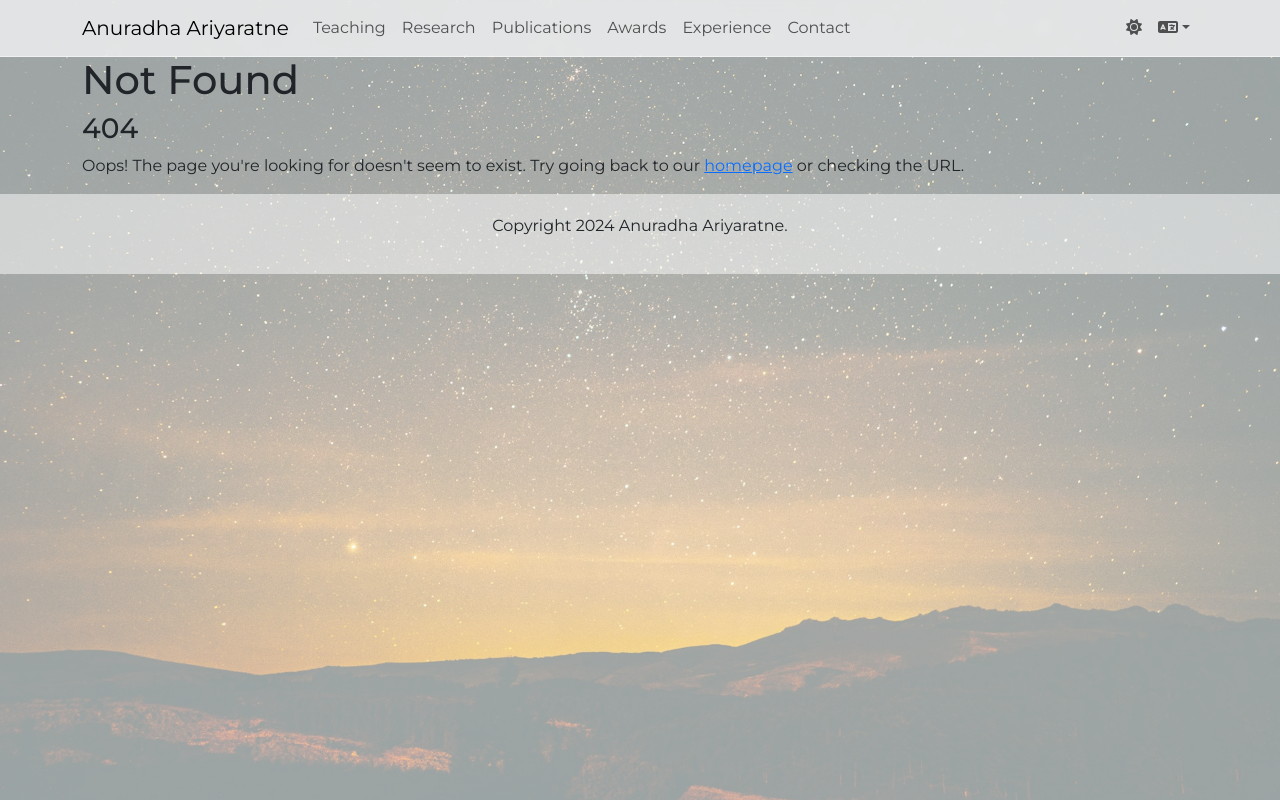
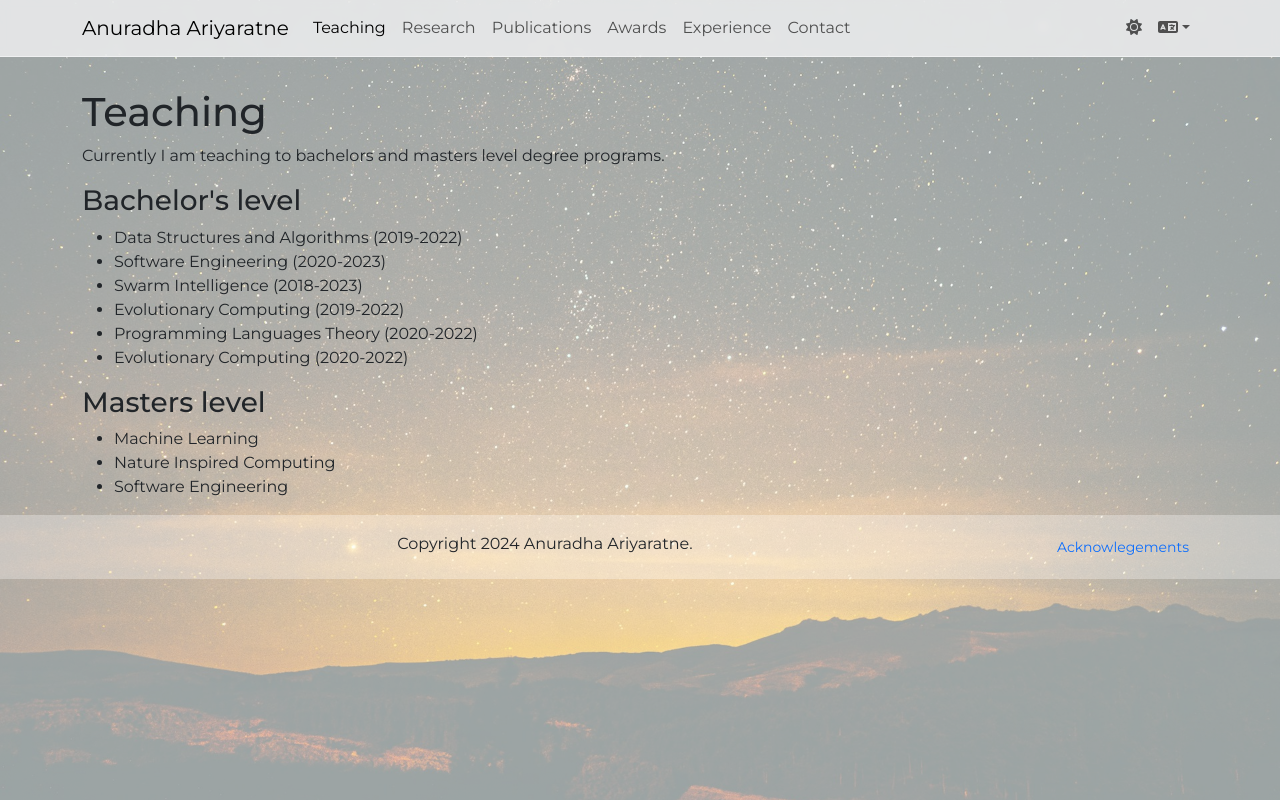
Before and after one commit to mkanuradhi/mkanuradhi-app, a React (Vite) app: page /teaching in a window 1280 px wide. Built offline with nearby package versions, Linux system fonts and the light colour scheme.

Commit message:
adding basic teaching page and footer updates

```diff
--- a/src/App.scss
+++ b/src/App.scss
@@ -33,6 +33,14 @@
     animation: fadeImageReverse 20s infinite alternate;
   }
 
+  .top-margin-row {
+    margin-top: 32px;
+  }
+
+  .text-justify {
+    text-align: justify;
+  }
+
 }
 
 @keyframes fadeImage {
--- a/src/App.tsx
+++ b/src/App.tsx
@@ -5,6 +5,7 @@ import { BrowserRouter, Routes, Route } from 'react-router-dom';
 import { Home } from "./pages/Home";
 import { NotFound } from "./pages/NotFound";
 import { Footer } from "./components/Footer";
+import { Teaching } from "./pages/Teaching";
 import "./App.scss";
 
 function App() {
@@ -22,6 +23,7 @@ function App() {
             <Routes>
               <Route index element={ <Home /> }></Route>
               <Route path='home' element={ <Home /> }></Route>
+              <Route path='teaching' element={ <Teaching /> }></Route>
               <Route path='*' element={ <NotFound /> }></Route>
             </Routes>
           </main>
--- a/src/components/Footer.scss
+++ b/src/components/Footer.scss
@@ -1,12 +1,17 @@
 .footer-bar {
 
-  background-color: rgba(var(--bs-body-bg-rgb), 0.5);
-  height: 80px;
+  background-color: rgba(var(--bs-body-bg-rgb), 0.3);
+  min-height: 4rem;
   display: flex;
   align-items: center;
   justify-content: center;
 
-  .footer-content {
-    text-align: center;
+  p {
+    margin: 0;
   }
+
+  .blank-btn {
+    text-decoration: none;
+  }
+
 }
--- a/src/components/Footer.tsx
+++ b/src/components/Footer.tsx
@@ -1,20 +1,51 @@
-import { Col, Container, Row } from "react-bootstrap";
+import { Button, Col, Container, Modal, Row } from "react-bootstrap";
+import { useTranslation } from "react-i18next";
+import { useState } from "react";
+import { FontAwesomeIcon } from '@fortawesome/react-fontawesome';
+import { faCheck } from '@fortawesome/free-solid-svg-icons';
 import "./Footer.scss"
 
 export const Footer = () => {
+  const { t } = useTranslation('', { keyPrefix: 'components.Footer' });
+  const descriptions: string[] = t('ackDescriptions', { returnObjects: true });
+  const [show, setShow] = useState(false);
+
+  const handleClose = () => setShow(false);
+  const handleShow = () => setShow(true);
+
   return (
     <>
-      <footer className="footer-bar">
+      <div className="footer-bar">
         <Container>
           <Row>
-            <Col sm={12}>
-              <div className="footer-content">
-                <p className="text-center">Copyright 2024 Anuradha Ariyaratne.</p>
+            <Col sm={10}>
+              <div className="fs-6">
+                <p className="text-center">{t('title')}</p>
+              </div>
+            </Col>
+            <Col sm={2}>
+              <div className="fs-6 text-end">
+                <Button variant="link" size="sm" className="blank-btn" onClick={handleShow}>{t('ackTitle')}</Button>
               </div>
             </Col>
           </Row>
         </Container>
-      </footer>
+        <Modal show={show} onHide={handleClose}>
+          <Modal.Header closeButton>
+            <Modal.Title>{t('ackTitle')}</Modal.Title>
+          </Modal.Header>
+          <Modal.Body>
+            {descriptions.map(description => (
+              <p style={{textAlign: "justify"}}>{description}</p>
+            ))}
+          </Modal.Body>
+          <Modal.Footer>
+            <Button onClick={handleClose} size="sm">
+              <FontAwesomeIcon icon={faCheck} />
+            </Button>
+          </Modal.Footer>
+        </Modal>
+      </div>
     </>
   )
 }
--- a/src/components/NavigationBar.tsx
+++ b/src/components/NavigationBar.tsx
@@ -3,7 +3,7 @@ import { FontAwesomeIcon } from "@fortawesome/react-fontawesome";
 import { Container, Nav, Navbar, NavDropdown, Offcanvas } from "react-bootstrap";
 import { useTranslation } from "react-i18next";
 import useTheme from "../hooks/useTheme";
-import { useNavigate } from "react-router-dom";
+import { useLocation, useNavigate } from "react-router-dom";
 import "./NavigationBar.scss";
 
 interface NavigationBarProps {
@@ -15,6 +15,14 @@ const NavigationBar: React.FC<NavigationBarProps> = ({ changeLanguage, currentLa
   const { theme, toggleTheme } = useTheme();
   const { t } = useTranslation('', { keyPrefix: 'components.NavigationBar' });
   const navigate = useNavigate();
+  const location = useLocation();
+
+  const teachingPath = "/teaching";
+  const researchPath = "/research";
+  const publicationsPath = "/publications";
+  const awardsPath = "/awards";
+  const experiencePath = "/experience";
+  const contactPath = "/contact";
 
   return (
     <>
@@ -34,12 +42,48 @@ const NavigationBar: React.FC<NavigationBarProps> = ({ changeLanguage, currentLa
               </Offcanvas.Header>
               <Offcanvas.Body>
                 <Nav className="me-auto">
-                  <Nav.Link onClick={() => navigate("/teaching")} href="#">{t('teaching')}</Nav.Link>
-                  <Nav.Link onClick={() => navigate("/research")} href="#">{t('research')}</Nav.Link>
-                  <Nav.Link onClick={() => navigate("/publications")} href="#">{t('publications')}</Nav.Link>
-                  <Nav.Link onClick={() => navigate("/awards")} href="#">{t('awards')}</Nav.Link>
-                  <Nav.Link onClick={() => navigate("/experience")} href="#">{t('experience')}</Nav.Link>
-                  <Nav.Link onClick={() => navigate("/contact")} href="#">{t('contact')}</Nav.Link>
+                  <Nav.Link
+                    onClick={() => navigate(teachingPath)}
+                    href="#"
+                    active={location.pathname === teachingPath}
+                    >
+                      {t('teaching')}
+                    </Nav.Link>
+                  <Nav.Link
+                    onClick={() => navigate(researchPath)}
+                    href="#"
+                    active={location.pathname === researchPath}
+                  >
+                    {t('research')}
+                  </Nav.Link>
+                  <Nav.Link
+                    onClick={() => navigate(publicationsPath)}
+                    href="#"
+                    active={location.pathname === publicationsPath}
+                  >
+                    {t('publications')}
+                  </Nav.Link>
+                  <Nav.Link
+                    onClick={() => navigate(awardsPath)}
+                    href="#"
+                    active={location.pathname === awardsPath}
+                  >
+                    {t('awards')}
+                  </Nav.Link>
+                  <Nav.Link
+                    onClick={() => navigate(experiencePath)}
+                    href="#"
+                    active={location.pathname === experiencePath}
+                  >
+                    {t('experience')}
+                  </Nav.Link>
+                  <Nav.Link
+                    onClick={() => navigate(contactPath)}
+                    href="#"
+                    active={location.pathname === contactPath}
+                  >
+                    {t('contact')}
+                  </Nav.Link>
                 </Nav>
                 <Nav>
                   <Nav.Link onClick={toggleTheme}>
@@ -56,29 +100,6 @@ const NavigationBar: React.FC<NavigationBarProps> = ({ changeLanguage, currentLa
                 </Nav>
               </Offcanvas.Body>
           </Navbar.Offcanvas>
-          {/* <Navbar.Collapse id="basic-navbar-nav">
-            <Nav className="me-auto">
-              <Nav.Link onClick={() => navigate("/teaching")}>{t('teaching')}</Nav.Link>
-              <Nav.Link onClick={() => navigate("/research")}>{t('research')}</Nav.Link>
-              <Nav.Link onClick={() => navigate("/publications")}>{t('publications')}</Nav.Link>
-              <Nav.Link onClick={() => navigate("/awards")}>{t('awards')}</Nav.Link>
-              <Nav.Link onClick={() => navigate("/experience")}>{t('experience')}</Nav.Link>
-              <Nav.Link onClick={() => navigate("/contact")}>{t('contact')}</Nav.Link>
-            </Nav>
-            <Nav>
-              <Nav.Link onClick={toggleTheme}>
-                <FontAwesomeIcon icon={theme === 'light' ? faSun : faMoon} />
-              </Nav.Link>
-              <NavDropdown title={<><FontAwesomeIcon icon={faLanguage} /></>} id="collapsible-nav-dropdown">
-                <NavDropdown.Item onClick={() => changeLanguage('en')} active={currentLanguage === 'en'}>
-                  { t('en') }
-                </NavDropdown.Item>
-                <NavDropdown.Item onClick={() => changeLanguage('si')} active={currentLanguage === 'si'}>
-                  { t('si') }
-                </NavDropdown.Item>
-              </NavDropdown>
-            </Nav>
-          </Navbar.Collapse> */}
         </Container>
       </Navbar>
     </>
--- a/src/i18n/en.json
+++ b/src/i18n/en.json
@@ -26,6 +26,12 @@
         "MSc in Data Science, (Reading), Tampere University, Finland.",
         "BSc (Hons) Special Degree in Computer Science, 2012, University of Sri Jayewardenepura, Sri Lanka."
       ]
+    },
+    "Teaching": {
+      "title": "Teaching",
+      "descriptions": [
+        "Currently I am teaching to bachelors and masters level degree programs."
+      ]
     }
   },
   "components": {
@@ -39,6 +45,14 @@
       "contact": "Contact",
       "en": "English (en)",
       "si": "Sinhala (si)"
+    },
+    "Footer": {
+      "title": "Copyright 2024 Anuradha Ariyaratne.",
+      "ackTitle": "Acknowlegements",
+      "ackDescriptions": [
+        "I would like to express my deepest gratitude to everyone who has supported me on my journey. A special thanks to my mentors, Prof. TGI Fernando and Prof. Sunethra Weerakoon, for their invaluable guidance and encouragement. Their insights have greatly shaped my work and career.",
+        "Finally, I would like to thank my family for their unwavering support and encouragement. Without them, none of this would be possible."
+      ]
     }
   }
 }
--- a/src/i18n/si.json
+++ b/src/i18n/si.json
@@ -26,6 +26,12 @@
         "දත්ත විද්‍යාව පිළිබඳ ශාස්ත්‍රපති උපාධිය, (අධ්‍යයනය කරමින්), තම්පරේ විශ්වවිද්‍යාලය, ෆින්ලන්තය.",
         "2012, විද්‍යාවේදී (ගෞරව) විශේෂ උපාධිය, ශ්‍රී ජයවර්ධනපුර විශ්වවිද්‍යාලය, ශ්‍රී ලංකාව."
       ]
+    },
+    "Teaching": {
+      "title": "ඉගැන්වීම්",
+      "descriptions": [
+        "දැනට මම ප්‍රාථමික උපාධි සහ ශාස්ත්‍රපති උපාධි මට්ටම් වලට ඉගැන්වීම් සිදු කරගෙන යමි."
+      ]
     }
   },
   "components": {
@@ -39,6 +45,14 @@
       "contact": "අමතන්න",
       "en": "ඉංග්‍රීසි (en)",
       "si": "සිංහල (si)"
+    },
+    "Footer": {
+      "title": "ප්‍රකාශන හිමිකම 2024 අනුරාධා ආරියරත්න.",
+      "ackTitle": "ස්තුතිය",
+      "ackDescriptions": [
+        "මගේ ගමනේදී මා වෙත සහයෝගය ලබා දුන් සෑම අයෙකුටම මම මගේ හදපිරි ස්තුතිය පුද කිරීමට කැමැත්තෙමි. මගේ උපදේශකවරුන් වන මහාචාර්ය ටී.ජී.අයි. ප්‍රනාන්දු සහ සම්මානනීය මහාචාර්ය සුනේත්‍රා වීරකෝන් යන මහත්ම මහත්මීන්ට ඔවුන්ගේ අගනා මඟපෙන්වීම සහ දිරිගැන්වීම වෙනුවෙන් විශේෂ ස්තුතිය පුද කරමි. ඔවුන්ගේ මගපෙන්වීම සහ උද්දීපනය මගේ කාර්යය සහ වෘත්තිය විශාල වශයෙන් ගොඩනැගීමට හේතුවිය.",
+        "අවසාන වශයෙන්, මගේ පවුලේ අයගේ නොසැලෙන සහයෝගය සහ දිරිගැන්වීම සඳහා මම ස්තූති කිරීමට කැමතියි. ඔවුන් නොමැතිව, මේ කිසිවක් කළ නොහැකි වනු ඇත."
+      ]
     }
   }
 }
--- a/src/pages/Home.scss
+++ b/src/pages/Home.scss
@@ -1,8 +1,4 @@
 .home {
-
-  .top-margin-row {
-    margin-top: 32px;
-  }
 
   .main-image {
     margin: 24px auto;
@@ -14,10 +10,6 @@
   .main-content {
     padding: 24px;
     border-radius: 8px;
-  }
-
-  .description {
-    text-align: justify;
   }
 
   .home-ul {
--- a/src/pages/Home.tsx
+++ b/src/pages/Home.tsx
@@ -63,7 +63,7 @@ export const Home = () => {
               <div>
                 <h1 className="text-center">{t('aboutTitle')}</h1>
                 {descriptions.map(desc => (
-                  <p key={uuidv4()} className="description">
+                  <p key={uuidv4()} className="text-justify">
                     {desc}
                   </p>
                 ))}
--- /dev/null
+++ b/src/pages/Teaching.tsx
@@ -0,0 +1,45 @@
+import { Col, Container, Row } from "react-bootstrap"
+import { useTranslation } from "react-i18next";
+
+export const Teaching = () => {
+  const { t } = useTranslation('', { keyPrefix: 'pages.Teaching' });
+  const descriptions: string[] = t('descriptions', { returnObjects: true });
+
+  return (
+    <>
+      <div className="teaching">
+        <Container>
+          <Row className="top-margin-row">
+            <Col>
+              <h1>{t('title')}</h1>
+              <section>
+                {descriptions.map(description => (
+                  <p>{description}</p>
+                ))}
+              </section>
+              <section>
+                <h3>Bachelor's level</h3>
+                <ul>
+                  <li>Data Structures and Algorithms (2019-2022)</li>
+                  <li>Software Engineering (2020-2023)</li>
+                  <li>Swarm Intelligence (2018-2023)</li>
+                  <li>Evolutionary Computing (2019-2022)</li>
+                  <li>Programming Languages Theory (2020-2022)</li>
+                  <li>Evolutionary Computing (2020-2022)</li>
+                </ul>
+              </section>
+              <section>
+                <h3>Masters level</h3>
+                <ul>
+                  <li>Machine Learning</li>
+                  <li>Nature Inspired Computing</li>
+                  <li>Software Engineering</li>
+                </ul>
+              </section>
+            </Col>
+          </Row>
+        </Container>
+      </div>
+    </>
+  )
+}
```
